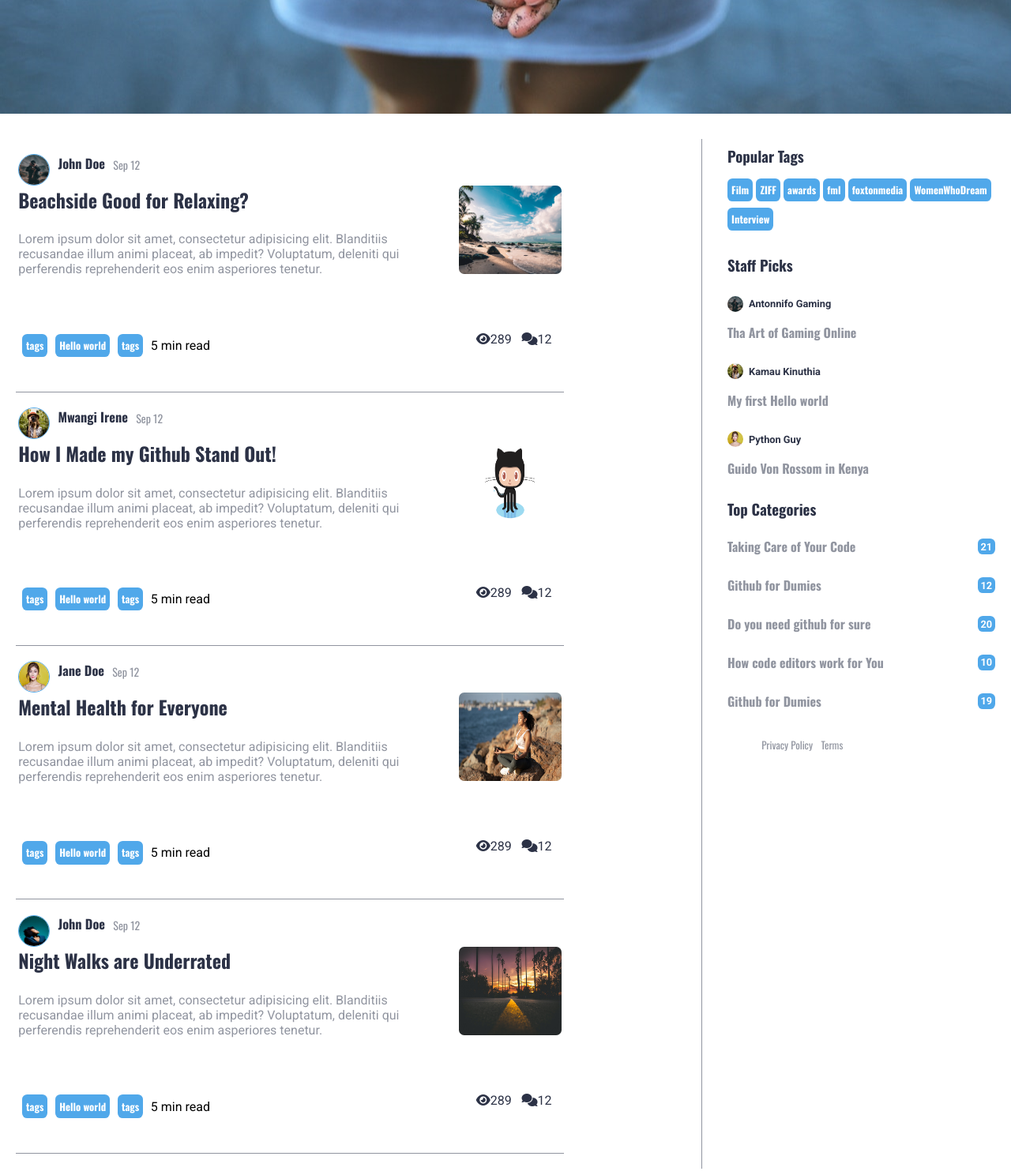
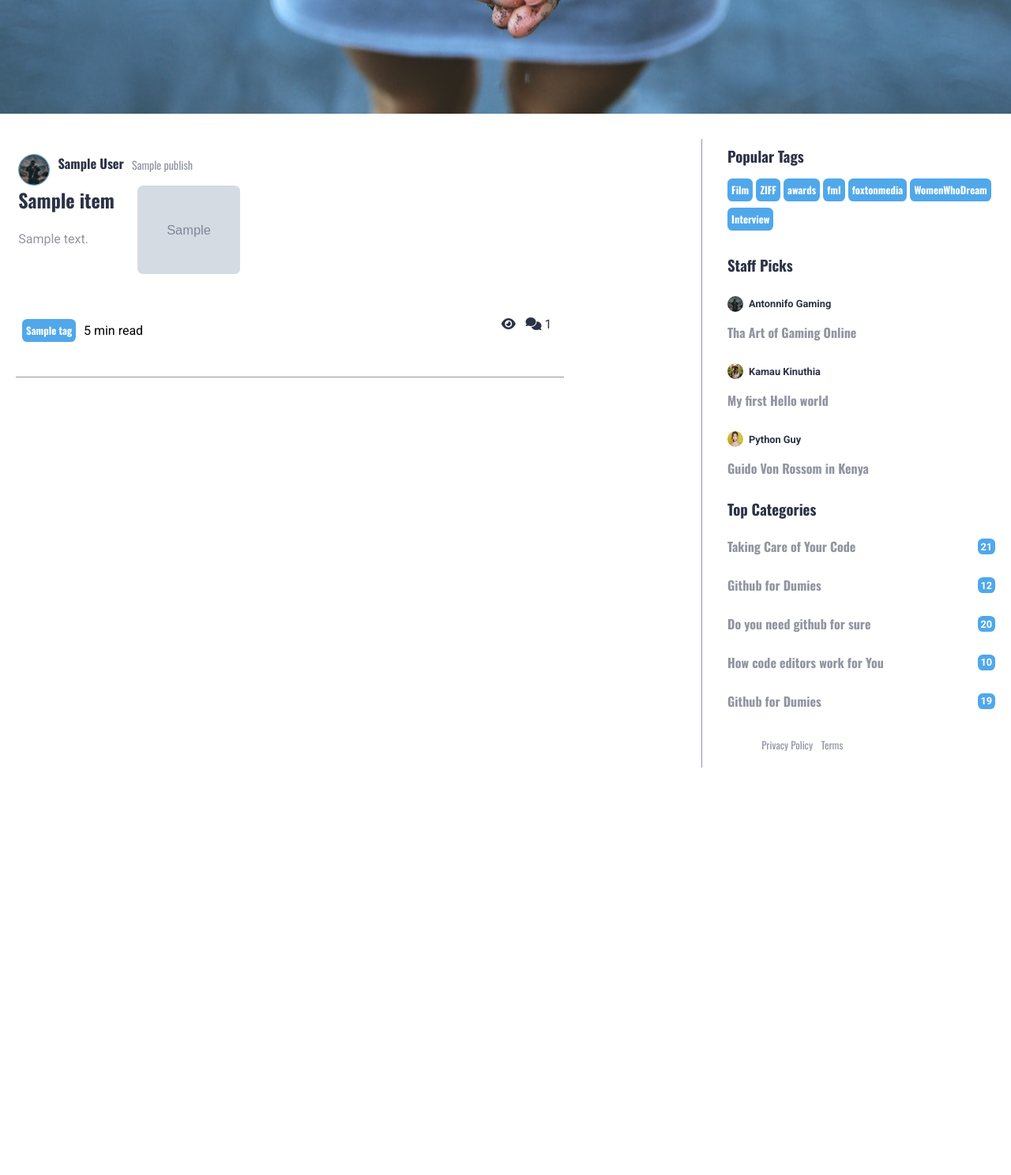
Before and after one commit to antonnifo/thaMentalCode, a Django app: template Blog/templates/site/index.html in a window 1280 px wide. Shown: the part 408-1896 px from the top of the page at 79% size. After the commit the page ends 1380 px from the top, so only its background shows below. Run offline with Django 4.2, Linux system fonts and the light colour scheme; the template is opened without the code that fills it: most values are stand-ins (such as "Sample title", 1, 10 or a date in 2020); grey boxes marked "Sample" are stand-in pictures; some libraries are stand-ins or nearby versions.

Commit message:
display dynamic posts

```diff
--- a/Blog/templates/site/index.html
+++ b/Blog/templates/site/index.html
@@ -1,4 +1,8 @@
 {% load static %}
+{% load humanize %}
+{% load hitcount_tags %}
+{% load code_tags %}
+
 <!DOCTYPE html>
 <html lang="en">
 <head>
@@ -41,155 +45,55 @@
 
     <div class="flex__main">
 
+        {% for item in posts %}
+
             <div class="post">
                 <div class="post__titles">
-                <img class="profile-pic" src="images/profile/pexels-suliman-sallehi-1704488.jpeg" alt="Profile Picture">
-                <h3>John Doe</h3>
-                <p class="date">Sep 12</p>
+                    <img class="profile-pic" src="{% static 'images/profile/pexels-suliman-sallehi-1704488.jpeg' %}" alt="Profile Picture">
+                    <h3>{{item.author}}</h3>
+                    <p class="date">{{item.publish | naturaltime}}</p>
                 </div>
 
                 <div class="post__body">
                     <div class="body-text">
-                    <h2><a href="blog-detail.html">Beachside Good for Relaxing?</a></h2>
+                        <h2><a href="blog-detail.html">{{item.title}}</a></h2>
                         <p class="description">
-                        Lorem ipsum dolor sit amet, consectetur adipisicing elit. Blanditiis recusandae illum animi placeat, ab impedit? Voluptatum,
-                        deleniti qui perferendis reprehenderit eos enim asperiores tenetur.
+                            {{item.body |truncatewords_html:30 | markdown}}
                         </p>
                     </div>
-                <img class="post__image" src="images/posts/pexels-fabian-wiktor-994605.jpeg" alt="Post image">
+                    <img class="post__image" src="{{item.photo.url}}" alt="{{item.title}}">
                 </div>
 
                 <div class="post__footer tags">
                     <ul>
-                    <li><a href="tag.html">tags</a></li>
-                    <li><a href="tag.html">Hello world</a></li>
-                    <li><a href="tag.html">tags</a></li>
+                        {% for tag in item.tags.all %}
+                            <li><a href="tag.html">{{ tag.name }}</a></li>
+                        {% endfor %}
                         <li>5 min read</li>
 
 
                     </ul>
                     <div class="icons">
 
-                    <p><i class="fa-solid fa-eye"></i>289  </p>
+                        <p><i class="fa-solid fa-eye"></i>  {% get_hit_count for item %}  </p>
 
-                    <p><i class="fa-solid fa-comments"></i>12</p>
+                        <p><i class="fa-solid fa-comments"></i>
+
+                           {% with item.comments.count as total_comments %}
+                                {{ total_comments }}
+                            {% endwith %}
+                        </p>
                     </div>
 
                 </div>
 
             </div>
-
-        <div class="post">
-            <div class="post__titles">
-                <img class="profile-pic" src="images/profile/pexels-andre-furtado-1264210.jpg" alt="Profile Picture">
-                <h3>Mwangi Irene</h3>
-                <p class="date">Sep 12</p>
-            </div>
-
-            <div class="post__body">
-                <div class="body-text">
-                    <h2><a href="blog-detail.html">How I Made my Github Stand Out!</a></h2>
-                    <p class="description">
-                        Lorem ipsum dolor sit amet, consectetur adipisicing elit. Blanditiis recusandae illum animi placeat, ab impedit? Voluptatum,
-                        deleniti qui perferendis reprehenderit eos enim asperiores tenetur.
-                    </p>
-                </div>
-                <img class="post__image" src="images/posts/github-octocat.png" alt="Post image">
-            </div>
-
-            <div class="post__footer tags">
-                <ul>
-                    <li><a href="tag.html">tags</a></li>
-                    <li><a href="tag.html">Hello world</a></li>
-                    <li><a href="tag.html">tags</a></li>
-                    <li>5 min read</li>
+        {% empty %}
+                  <h2> No posts at the moment please check bacl later. </h2>
+        {% endfor %}
 
 
-                </ul>
-                <div class="icons">
 
-                    <p><i class="fa-solid fa-eye"></i>289  </p>
-
-                    <p><i class="fa-solid fa-comments"></i>12</p>
-                </div>
-
-            </div>
-
-        </div>
-        <div class="post">
-            <div class="post__titles">
-                <img class="profile-pic" src="images/profile/pexels-pixabay-415829.jpeg" alt="Profile Picture">
-                <h3>Jane Doe</h3>
-                <p class="date">Sep 12</p>
-            </div>
-
-            <div class="post__body">
-                <div class="body-text">
-                    <h2><a href="blog-detail.html">Mental Health for Everyone</a></h2>
-                    <p class="description">
-                        Lorem ipsum dolor sit amet, consectetur adipisicing elit. Blanditiis recusandae illum animi placeat, ab impedit? Voluptatum,
-                        deleniti qui perferendis reprehenderit eos enim asperiores tenetur.
-                    </p>
-                </div>
-                <img class="post__image" src="images/background/pexels-ketut-subiyanto-4909324.jpg" alt="Post image">
-            </div>
-
-            <div class="post__footer tags">
-
-                <ul>
-                    <li><a href="tag.html">tags</a></li>
-                    <li><a href="tag.html">Hello world</a></li>
-                    <li><a href="tag.html">tags</a></li>
-                    <li>5 min read</li>
-                </ul>
-
-                <div class="icons">
-
-                    <p><i class="fa-solid fa-eye"></i>289  </p>
-
-                    <p><i class="fa-solid fa-comments"></i>12</p>
-                </div>
-
-            </div>
-
-        </div>
-        <div class="post">
-            <div class="post__titles">
-                <img class="profile-pic" src="images/profile/pexels-tony-jamesandersson-1674752.jpg" alt="Profile Picture">
-                <h3>John Doe</h3>
-                <p class="date">Sep 12</p>
-            </div>
-
-            <div class="post__body">
-                <div class="body-text">
-                    <h2><a href="blog-detail.html">Night Walks are Underrated</a></h2>
-                    <p class="description">
-                        Lorem ipsum dolor sit amet, consectetur adipisicing elit. Blanditiis recusandae illum animi placeat, ab impedit? Voluptatum,
-                        deleniti qui perferendis reprehenderit eos enim asperiores tenetur.
-                    </p>
-                </div>
-                <img class="post__image" src="images/posts/pexels-nout-gons-248159.jpeg" alt="Post image">
-            </div>
-
-            <div class="post__footer tags">
-                <ul>
-                    <li><a href="tag.html">tags</a></li>
-                    <li><a href="tag.html">Hello world</a></li>
-                    <li><a href="tag.html">tags</a></li>
-                    <li>5 min read</li>
-
-
-                </ul>
-                <div class="icons">
-
-                    <p><i class="fa-solid fa-eye"></i>289</p>
-
-                    <p><i class="fa-solid fa-comments"></i>12</p>
-                </div>
-
-            </div>
-
-        </div>
     </div>
 
     <!-- <---------------------sidebar ---------------------------->
```
Lines whose indentation alone changed are shown as unchanged.
